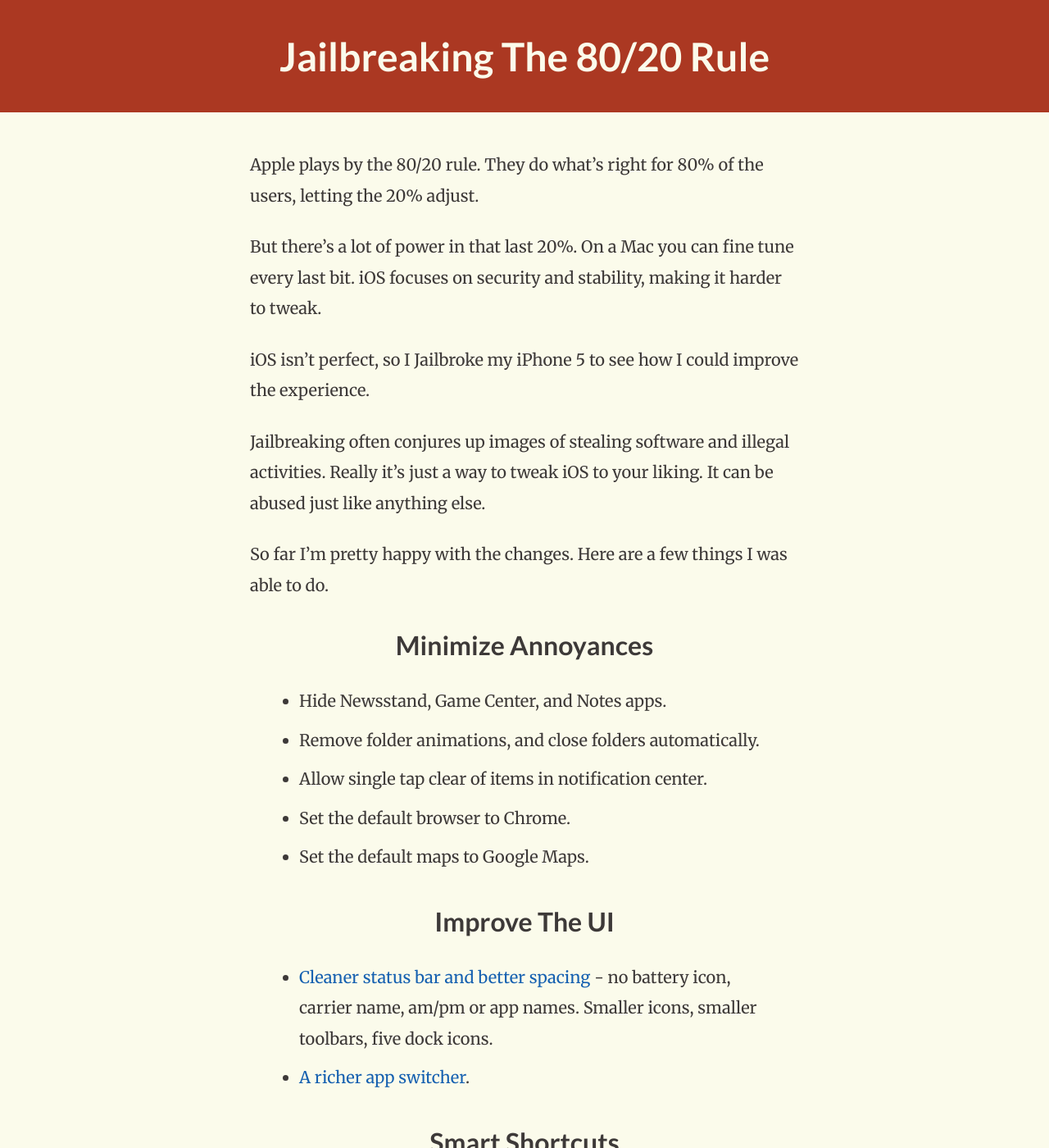
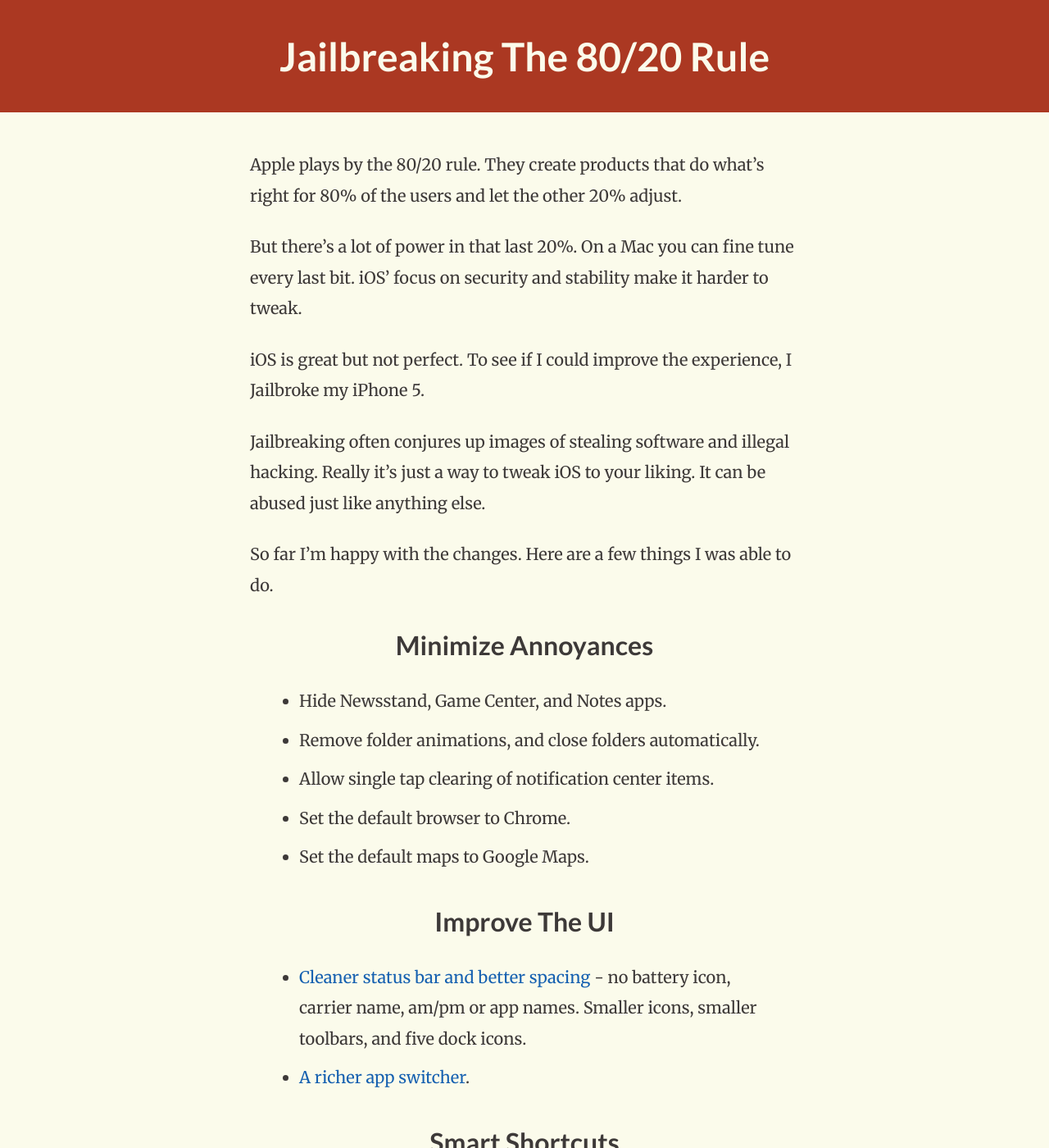
Before and after one commit to clarkhtse/blog, a Jekyll site: the page built from _posts/2013-03-06-jailbreaking-the-80-20-rule.md, in a window 1280 px wide and 1400 px high. Shown: the whole window at 82% size. Built offline with Jekyll 4.4.1, drawn with Linux system fonts in a browser that asks for light colours; Markdown is read by kramdown in place of the engine named in the settings.

Commit message:
Edit to Jailbreaking post

```diff
--- a/_posts/2013-03-06-jailbreaking-the-80-20-rule.md
+++ b/_posts/2013-03-06-jailbreaking-the-80-20-rule.md
@@ -2,25 +2,25 @@
 layout: default
 title: Jailbreaking The 80/20 Rule
 ---
-Apple plays by the 80/20 rule. They do what's right for 80% of the users, letting the 20% adjust.
+Apple plays by the 80/20 rule. They create products that do what's right for 80% of the users and let the other 20% adjust.
 
-But there's a lot of power in that last 20%. On a Mac you can fine tune every last bit. iOS focuses on security and stability, making it harder to tweak.
+But there's a lot of power in that last 20%. On a Mac you can fine tune every last bit. iOS' focus on security and stability make it harder to tweak.
 
-iOS isn't perfect, so I Jailbroke my iPhone 5 to see how I could improve the experience.
+iOS is great but not perfect. To see if I could improve the experience, I Jailbroke my iPhone 5.
 
-Jailbreaking often conjures up images of stealing software and illegal activities. Really it's just a way to tweak iOS to your liking. It can be abused just like anything else.
+Jailbreaking often conjures up images of stealing software and illegal hacking. Really it's just a way to tweak iOS to your liking. It can be abused just like anything else.
 
-So far I'm pretty happy with the changes. Here are a few things I was able to do.
+So far I'm happy with the changes. Here are a few things I was able to do.
 
 ## Minimize Annoyances
 - Hide Newsstand, Game Center, and Notes apps.
 - Remove folder animations, and close folders automatically.
-- Allow single tap clear of items in notification center.
+- Allow single tap clearing of notification center items.
 - Set the default browser to Chrome.
 - Set the default maps to Google Maps.
 
 ## Improve The UI
-- [Cleaner status bar and better spacing](http://cloud.dankim.org/NKhT) - no battery icon, carrier name, am/pm or app names. Smaller icons, smaller toolbars, five dock icons.
+- [Cleaner status bar and better spacing](http://cloud.dankim.org/NKhT) - no battery icon, carrier name, am/pm or app names. Smaller icons, smaller toolbars, and five dock icons.
 - [A richer app switcher](http://cloud.dankim.org/NMVM).
 
 ## Smart Shortcuts
```
